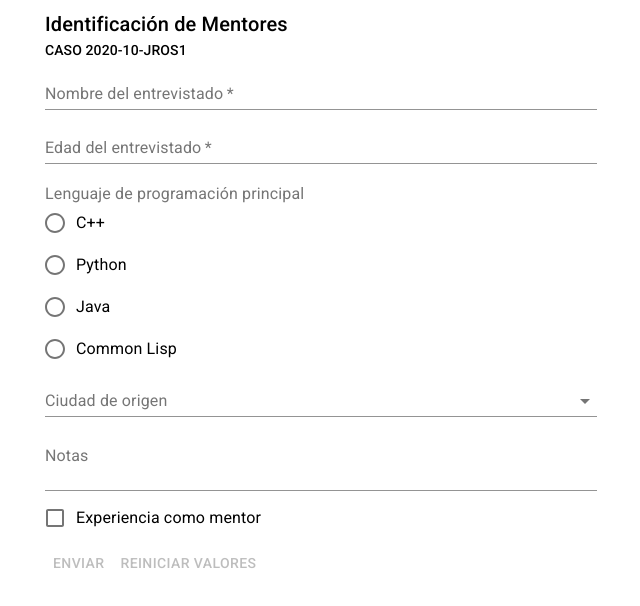
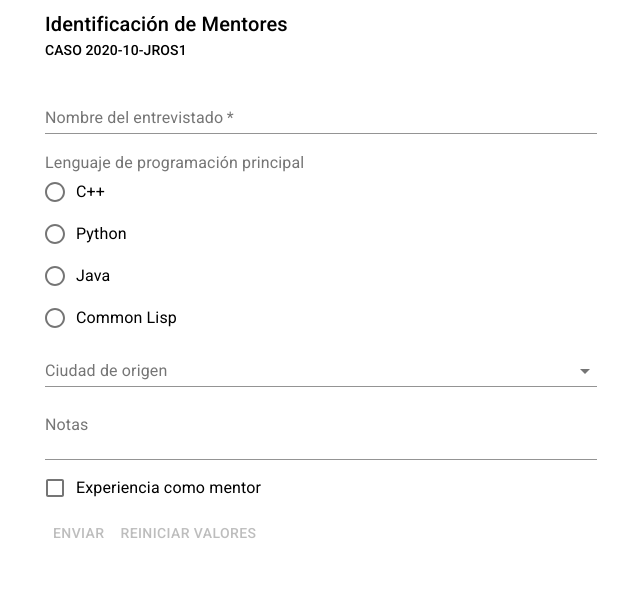
Before and after one commit to jonathanrodriguezs/react-easy-form, a React (Create React App) app: page / in a window 1280 px wide. Shown: the top 606 px of the page, without its empty margins (319-959 px from the left). Built offline with nearby package versions, Linux system fonts and the light colour scheme.

Commit message:
feat: update README.md

```diff
--- a/src/components/Quiz.js
+++ b/src/components/Quiz.js
@@ -7,6 +7,7 @@ import Question from "./Question";
 
 const useStyles = makeStyles((theme) => ({
   form: {
+    marginTop: theme.spacing(3),
     "& > *": {
       marginBottom: theme.spacing(0.8)
     }
--- a/src/questions.js
+++ b/src/questions.js
@@ -7,13 +7,6 @@ export default [
     type: "text",
     required: true,
     validate: [required, minLength(10)]
-  },
-  {
-    name: "age",
-    label: "Edad del entrevistado",
-    type: "number",
-    required: true,
-    validate: [required]
   },
   {
     name: "language",
```
Also changed, not shown: package.json (+2 -6 lines), assets/sample.png.
